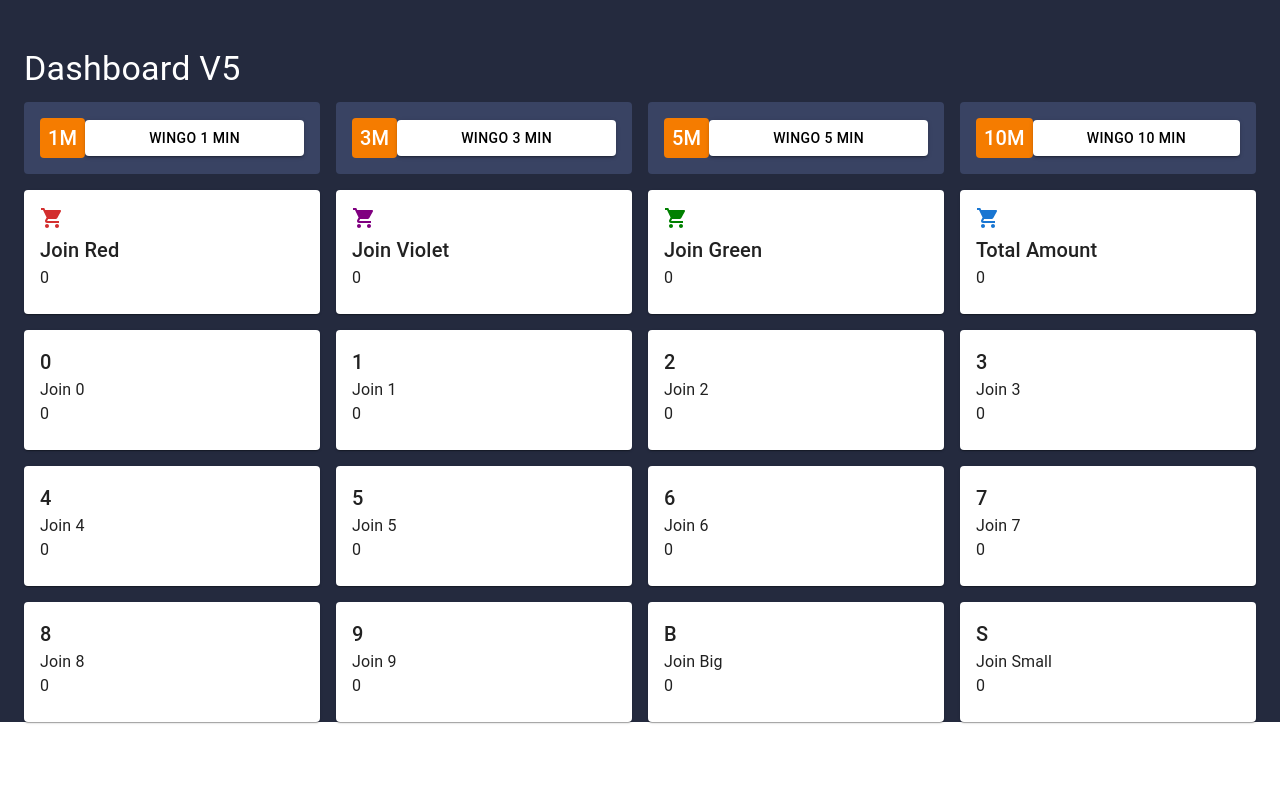
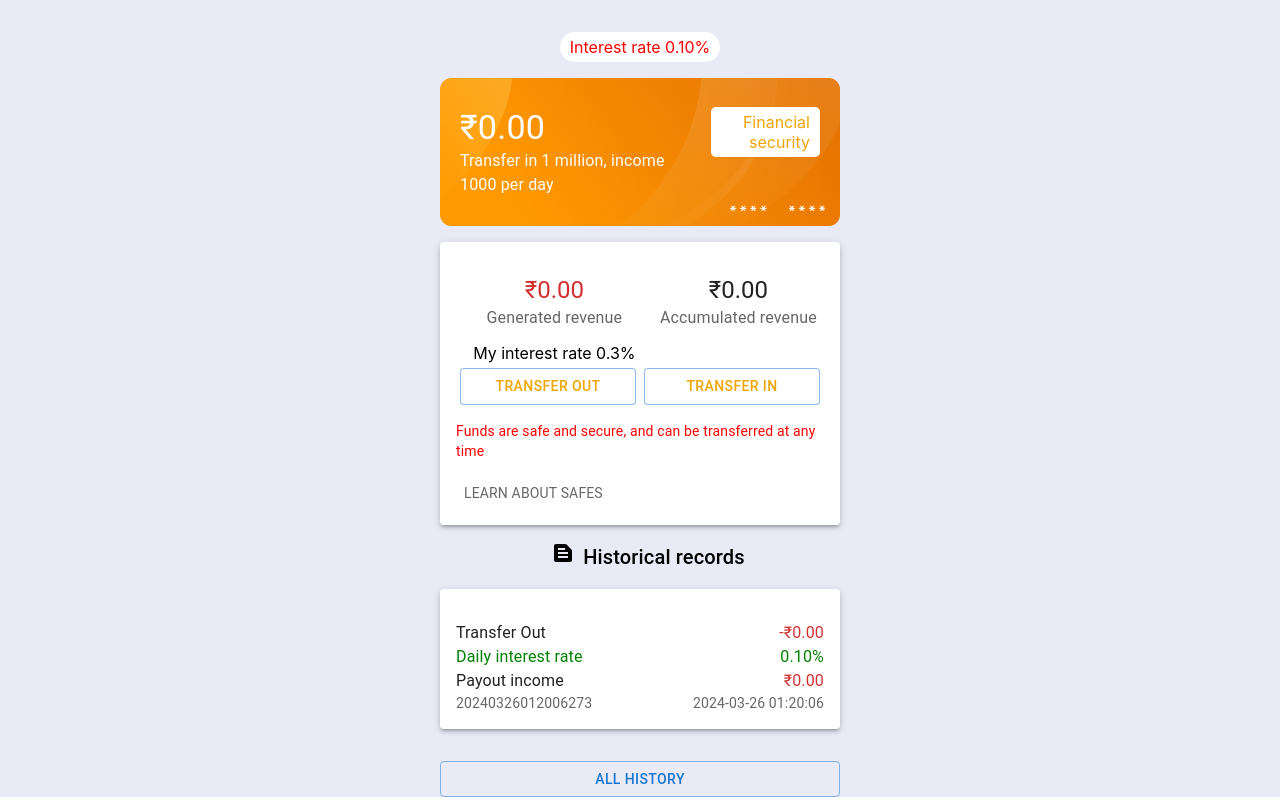
Before and after one commit to mondira06/Tiranga_Project, a React (Create React App) app: page / in a window 1280 px wide. Built offline with nearby package versions, Linux system fonts and the light colour scheme.

Commit message:
SafePage

```diff
--- a/src/App.js
+++ b/src/App.js
@@ -4,6 +4,7 @@ import FirstDeposit from './Component2/FirstDeposit';
 import RandomPage from './Component2/RandomPage';
 import Notification from './Component3/Notification';
 import Dashboard from './Component4/Dashboard';
+import Safe from './Component5/Safe';
 
 function App() {
   return (
@@ -11,8 +12,9 @@ function App() {
       {/* <LoadingPage/> */}
       {/* <FirstDeposit/> */}
       {/* <Notification/> */}
-      <Dashboard/>
+      {/* <Dashboard/> */}
       {/* <RandomPage/> */}
+      <Safe/>
     </div>
   );
 }
--- a/src/Component2/FirstDeposit.js
+++ b/src/Component2/FirstDeposit.js
@@ -57,7 +57,6 @@ const FirstDeposit = () => {
             justifyContent: "space-between",
           }}
         >
-          {/* Content */}
           <Box sx={{ backgroundColor: "#394363", padding: 2, flexGrow: 1 }}>
             <Box sx={{ textAlign: "center", marginBottom: 2 }}>
               <Typography variant="h6" sx={{ color: "#ffffff", marginBottom: 1 }}>
@@ -67,7 +66,6 @@ const FirstDeposit = () => {
                 Each account can only receive rewards once
               </Typography>
             </Box>
-            {/* Deposit options */}
             {depositOptions.map((option, index) => (
               <Card key={index} sx={{ backgroundColor: "#394363", marginBottom: 2 }}>
                 <CardContent>
--- /dev/null
+++ b/src/Component5/Safe.js
@@ -0,0 +1,204 @@
+import React from "react";
+import AppBar from "@mui/material/AppBar";
+import Toolbar from "@mui/material/Toolbar";
+import IconButton from "@mui/material/IconButton";
+import { Typography, Box, Button, Paper, Grid } from "@mui/material";
+import ArrowBackIosNewIcon from "@mui/icons-material/ArrowBackIosNew";
+import TextSnippetIcon from "@mui/icons-material/TextSnippet";
+
+function Safe() {
+  return (
+    <Box sx={{ width: "100vw", height: "100vh", overflow: "auto" }}>
+      <Box
+        sx={{
+          backgroundColor: "#e8eaf6",
+          display: "flex",
+          flexDirection: "column",
+        alignItems: "center",
+          justifyContent: "center",
+          pt: 4,
+          px: 2,
+        }}
+      >
+        <Box
+          sx={{
+            backgroundColor: "white",
+            color: "red",
+            padding: "5px 10px",
+            borderRadius: "15px",
+            textAlign: "center",
+            justifyContent: "center",
+            marginBottom: 2,
+          }}
+        >
+          Interest rate 0.10%
+        </Box>
+        <div
+          style={{
+            position: "relative",
+            width: "100%",
+            maxWidth: 400,
+            marginBottom: 16,
+          }}
+        >
+          <img
+            src="/assets/3.png"
+            alt="Main"
+            style={{
+              width: "100%",
+              height: "100%",
+              display: "block",
+            }}
+          />
+          <Box
+            sx={{
+              position: "absolute",
+              top: "50%",
+              left: "50%",
+              transform: "translate(-50%, -50%)",
+              width: "100%",
+              color: "white",
+              padding: "0 20px",
+              boxSizing: "border-box",
+            }}
+          >
+            <Grid container spacing={2}>
+              <Grid item xs={8}>
+                <Typography variant="h4">₹0.00</Typography>
+                <Typography variant="body1">
+                  Transfer in 1 million, income 1000 per day
+                </Typography>
+              </Grid>
+              <Grid item xs={4}>
+                <Box
+                  sx={{
+                    backgroundColor: "white",
+                    color: "#f0a500",
+                    padding: "5px 10px",
+                    borderRadius: "5px",
+                    textAlign: "right",
+                  }}
+                >
+                  Financial security
+                </Box>
+              </Grid>
+            </Grid>
+          </Box>
+        </div>
+
+        <Paper elevation={3} sx={{ width: "100%", maxWidth: 400, mb: 2 }}>
+          <Box p={2}>
+            <Box display="flex" justifyContent="space-around" mt={2}>
+              <Box textAlign="center">
+                <Typography variant="h5" color="error">
+                  ₹0.00
+                </Typography>
+                <Typography color="textSecondary">Generated revenue</Typography>
+                <Box
+                  sx={{
+                    backgroundColor: "white",
+                    color: "black",
+                    display: "inline-block",
+                    padding: "5px 10px",
+                    mt: 1,
+                    borderRadius: "5px",
+                  }}
+                >
+                  My interest rate 0.3%
+                </Box>
+              </Box>
+              <Box textAlign="center">
+                <Typography variant="h5">₹0.00</Typography>
+                <Typography color="textSecondary">
+                  Accumulated revenue
+                </Typography>
+              </Box>
+            </Box>
+            <Box
+              display="flex"
+              justifyContent="space-between"
+              mb={2}
+              width="100%"
+            >
+              <Button
+                variant="outlined"
+                sx={{
+                  backgroundColor: "#ffffff",
+                  color: "#f0a500",
+                  flex: 1,
+                  mx: 0.5,
+                }}
+              >
+                Transfer Out
+              </Button>
+              <Button
+                variant="outlined"
+                sx={{
+                  backgroundColor: "#ffffff",
+                  color: "#f0a500",
+                  flex: 1,
+                  mx: 0.5,
+                }}
+              >
+                Transfer In
+              </Button>
+            </Box>
+            <Typography variant="body2" color="red" mb={2}>
+              Funds are safe and secure, and can be transferred at any time
+            </Typography>
+            <Button>
+              <Typography variant="body2" color="textSecondary">
+                Learn about safes
+              </Typography>
+            </Button>
+          </Box>
+        </Paper>
+        <Box
+          sx={{
+            display: "flex",
+            alignItems: "flex-start",
+            textAlign: "left",
+            ml: 2,
+          }}
+        >
+          <TextSnippetIcon sx={{ mr: 1 }} />
+          <Typography variant="h6" mb={2}>
+            Historical records
+          </Typography>
+        </Box>
+        <Paper elevation={3} sx={{ width: "100%", maxWidth: 400, mb: 2 }}>
+          <Box p={2}>
+            <Box mt={2} display="flex" justifyContent="space-between">
+              <Box>
+                <Typography>Transfer Out</Typography>
+                <Typography color="green">Daily interest rate</Typography>
+                <Typography>Payout income</Typography>
+                <Typography variant="body2" color="textSecondary">
+                  20240326012006273
+                </Typography>
+              </Box>
+              <Box textAlign="right">
+                <Typography color="error">-₹0.00</Typography>
+                <Typography color="green">0.10%</Typography>
+                <Typography color="error">₹0.00</Typography>
+                <Typography variant="body2" color="textSecondary">
+                  2024-03-26 01:20:06
+                </Typography>
+              </Box>
+            </Box>
+          </Box>
+        </Paper>
+        <Button
+          variant="outlined"
+          color="primary"
+          fullWidth
+          sx={{ maxWidth: 400, mt: 2 }}
+        >
+          All history
+        </Button>
+      </Box>
+    </Box>
+  );
+}
+
+export default Safe;
```
Also changed, not shown: public/assets/3.png (added).
